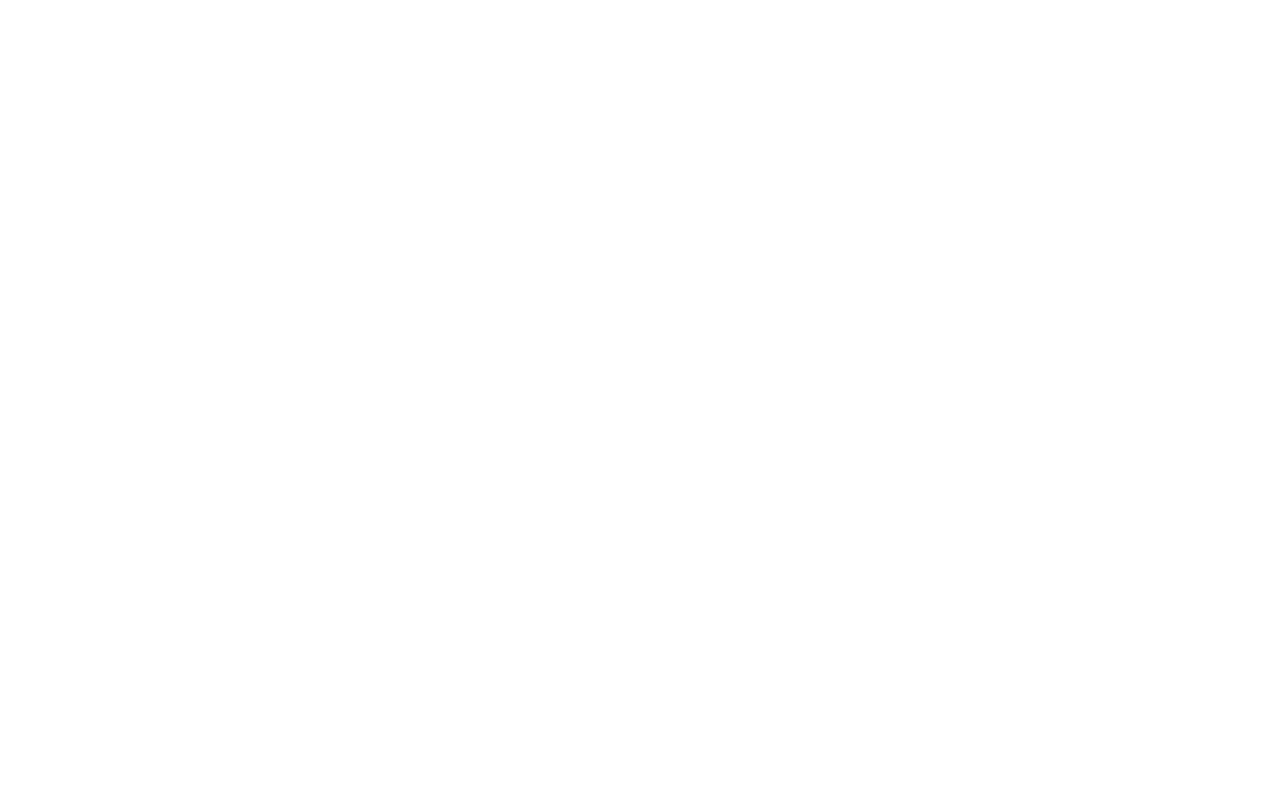
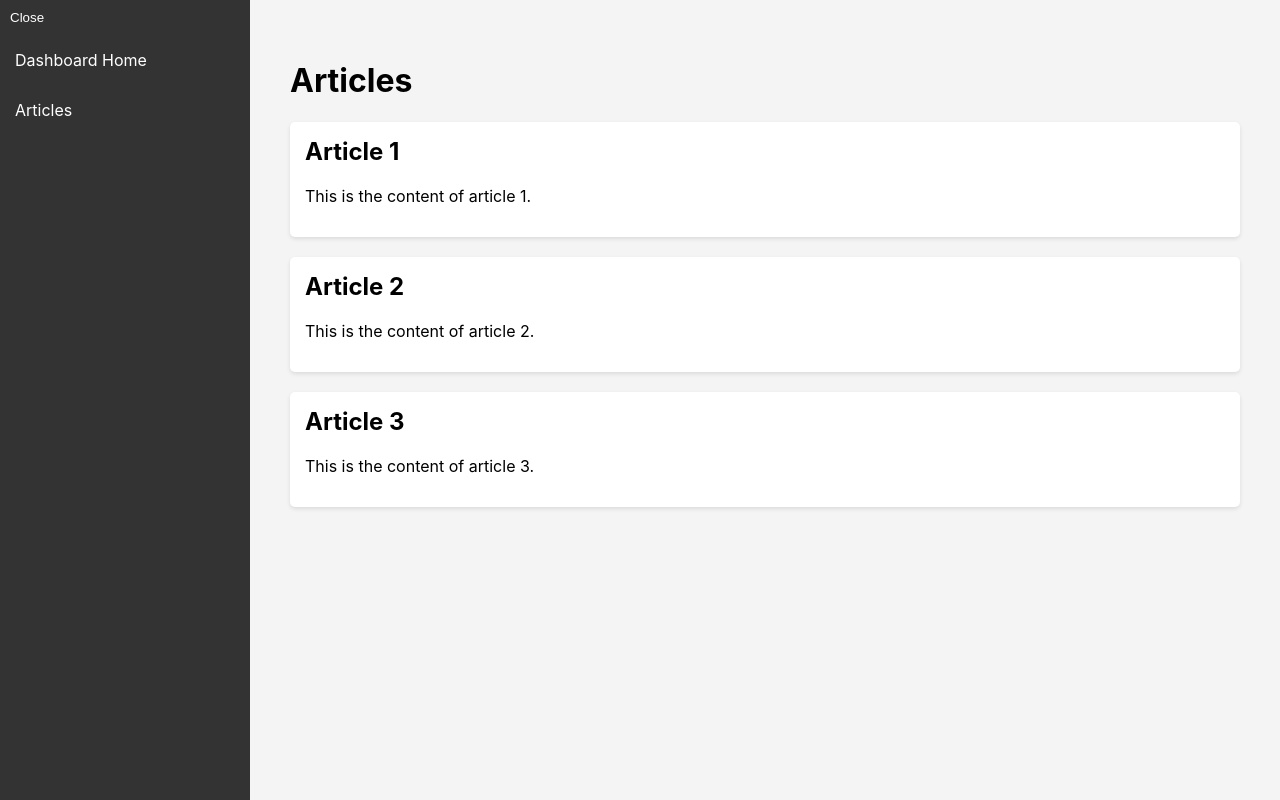
Before and after one commit to ikramchehouani/cozco-backoffice-frontend, a React (Create React App) app: page /admin/articles in a window 1280 px wide. Before the commit this address had no page. Built offline with nearby package versions, Linux system fonts and the light colour scheme.

Commit message:
dashboard added

```diff
--- a/src/App.js
+++ b/src/App.js
@@ -2,6 +2,8 @@
 import { BrowserRouter as Router, Route, Routes } from 'react-router-dom';
 import Home from './components/homepage/Home';
 import Login from './components/loginpage/Login';
+import Dashboard from './components/dashboard/Dashboard';
+import Articles from './components/articlepage/Articles';
 import './App.css';
 
 function App() {
@@ -11,6 +13,9 @@
         <Routes>
           <Route path="/login" element={<Login />} />
           <Route path="/" element={<Home />} />
+          <Route path="/admin" element={<Dashboard />}>
+            <Route path="articles" element={<Articles />} />
+          </Route>
         </Routes>
       </div>
     </Router>
--- /dev/null
+++ b/src/components/articlepage/Articles.css
@@ -0,0 +1,21 @@
+.articles-container {
+    padding: 20px;
+    background-color: #f4f4f4;
+  }
+
+  .articles-list {
+    display: flex;
+    flex-direction: column;
+    gap: 20px;
+  }
+
+  .article-item {
+    background-color: white;
+    padding: 15px;
+    border-radius: 5px;
+    box-shadow: 0 2px 4px rgba(0, 0, 0, 0.1);
+  }
+
+  .article-item h2 {
+    margin-top: 0;
+  }
--- /dev/null
+++ b/src/components/articlepage/Articles.js
@@ -0,0 +1,26 @@
+import React from 'react';
+import './Articles.css';
+
+const articles = [
+  { id: 1, title: 'Article 1', content: 'This is the content of article 1.' },
+  { id: 2, title: 'Article 2', content: 'This is the content of article 2.' },
+  { id: 3, title: 'Article 3', content: 'This is the content of article 3.' },
+];
+
+const Articles = () => {
+  return (
+    <div className="articles-container">
+      <h1>Articles</h1>
+      <div className="articles-list">
+        {articles.map(article => (
+          <div key={article.id} className="article-item">
+            <h2>{article.title}</h2>
+            <p>{article.content}</p>
+          </div>
+        ))}
+      </div>
+    </div>
+  );
+};
+
+export default Articles;
--- /dev/null
+++ b/src/components/dashboard/Dashboard.css
@@ -0,0 +1,46 @@
+.dashboard-container {
+    display: flex;
+    height: 100vh;
+  }
+
+  .sidebar {
+    width: 250px;
+    background-color: #333;
+    color: white;
+    transition: width 0.3s;
+  }
+
+  .sidebar-closed .sidebar {
+    width: 60px;
+  }
+
+  .toggle-button {
+    background: none;
+    border: none;
+    color: white;
+    padding: 10px;
+    cursor: pointer;
+    width: 100%;
+    text-align: left;
+  }
+
+  .sidebar nav ul {
+    list-style: none;
+    padding: 0;
+    margin: 0;
+  }
+
+  .sidebar nav ul li {
+    padding: 15px;
+  }
+
+  .sidebar nav ul li a {
+    color: white;
+    text-decoration: none;
+  }
+
+  .main-content {
+    flex-grow: 1;
+    padding: 20px;
+    background-color: #f4f4f4;
+  }
--- /dev/null
+++ b/src/components/dashboard/Dashboard.js
@@ -0,0 +1,23 @@
+import React, { useState } from 'react';
+import { Outlet } from 'react-router-dom';
+import Sidebar from '../sidebar/Sidebar';
+import './Dashboard.css';
+
+const Dashboard = () => {
+  const [sidebarOpen, setSidebarOpen] = useState(true);
+
+  const toggleSidebar = () => {
+    setSidebarOpen(!sidebarOpen);
+  };
+
+  return (
+    <div className={`dashboard-container ${sidebarOpen ? 'sidebar-open' : 'sidebar-closed'}`}>
+      <Sidebar sidebarOpen={sidebarOpen} toggleSidebar={toggleSidebar} />
+      <div className="main-content">
+        <Outlet />
+      </div>
+    </div>
+  );
+};
+
+export default Dashboard;
--- /dev/null
+++ b/src/components/sidebar/Sidebar.css
@@ -0,0 +1,35 @@
+.sidebar {
+    width: 250px;
+    background-color: #333;
+    color: white;
+    transition: width 0.3s;
+  }
+
+  .sidebar-closed {
+    width: 60px;
+  }
+
+  .toggle-button {
+    background: none;
+    border: none;
+    color: white;
+    padding: 10px;
+    cursor: pointer;
+    width: 100%;
+    text-align: left;
+  }
+
+  .sidebar nav ul {
+    list-style: none;
+    padding: 0;
+    margin: 0;
+  }
+
+  .sidebar nav ul li {
+    padding: 15px;
+  }
+
+  .sidebar nav ul li a {
+    color: white;
+    text-decoration: none;
+  }
--- /dev/null
+++ b/src/components/sidebar/Sidebar.js
@@ -0,0 +1,21 @@
+import React from 'react';
+import { Link } from 'react-router-dom';
+import './Sidebar.css';
+
+const Sidebar = ({ sidebarOpen, toggleSidebar }) => {
+  return (
+    <div className={`sidebar ${sidebarOpen ? 'sidebar-open' : 'sidebar-closed'}`}>
+      <button className="toggle-button" onClick={toggleSidebar}>
+        {sidebarOpen ? 'Close' : 'Open'}
+      </button>
+      <nav>
+        <ul>
+          <li><Link to="/admin">Dashboard Home</Link></li>
+          <li><Link to="/admin/articles">Articles</Link></li>
+        </ul>
+      </nav>
+    </div>
+  );
+};
+
+export default Sidebar;
```
